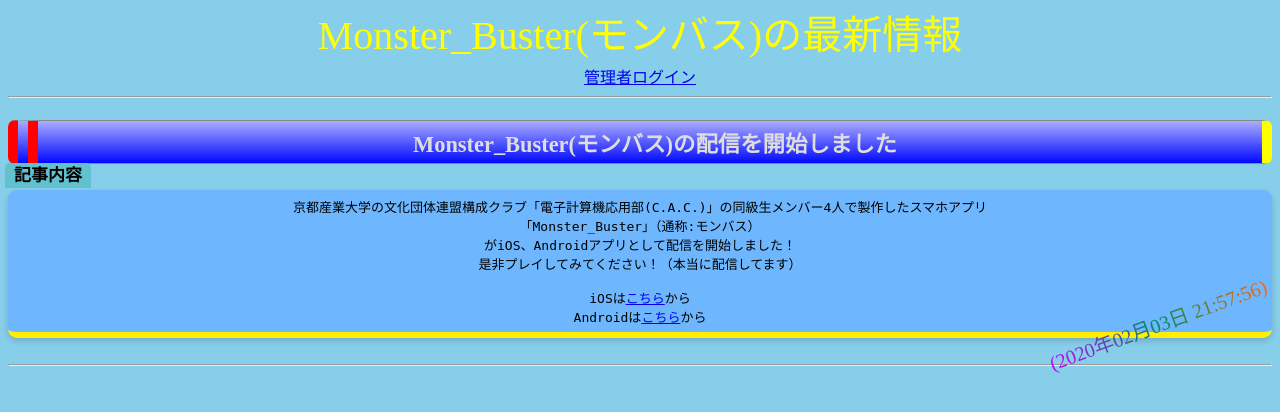
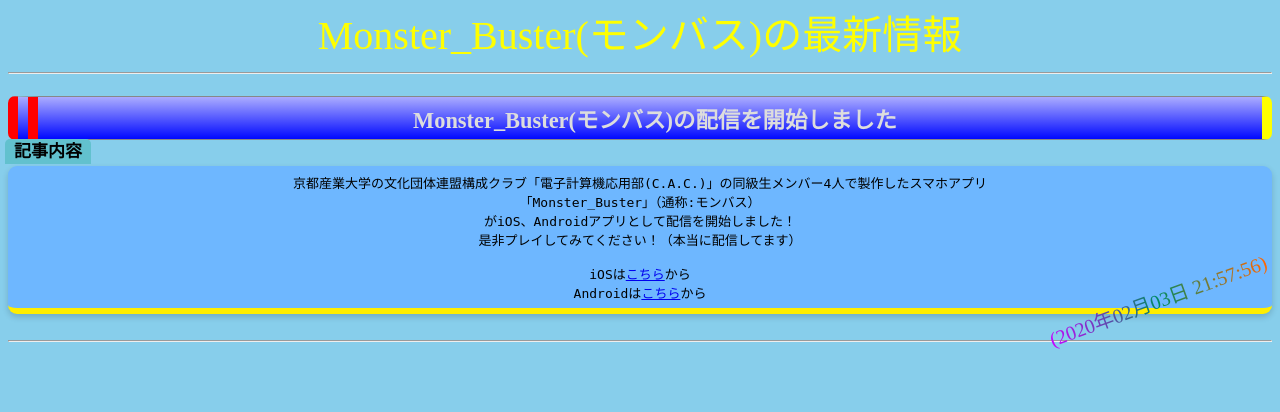
Before and after one commit to Hiraryo/Blog-with-PHP, a PHP site: page / in a window 1280 px wide. Shown: the top 412 px of the page. Run offline with PHP 8.4, Linux system fonts and the light colour scheme; data comes from the database, SQL or seed files in the repository.

Commit message:
Modified index.php

```diff
--- a/index.php
+++ b/index.php
@@ -9,8 +9,6 @@
    <div class="top">
    <span class="title1">Monster_Buster(モンバス)の最新情報</span>
 </div>
-
-<a href="login.php">管理者ログイン</a>
 <hr/>
 
 <?php
```
